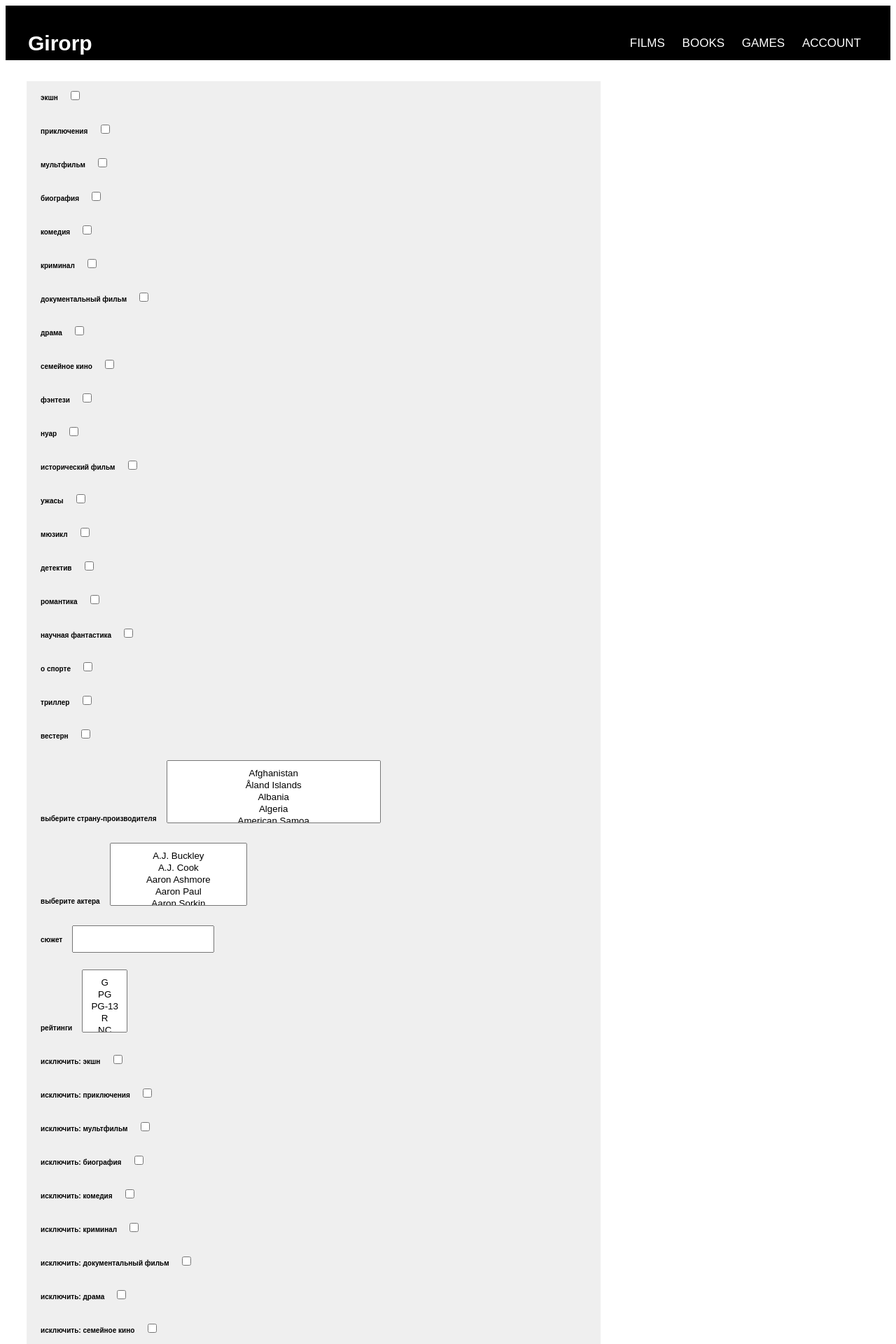
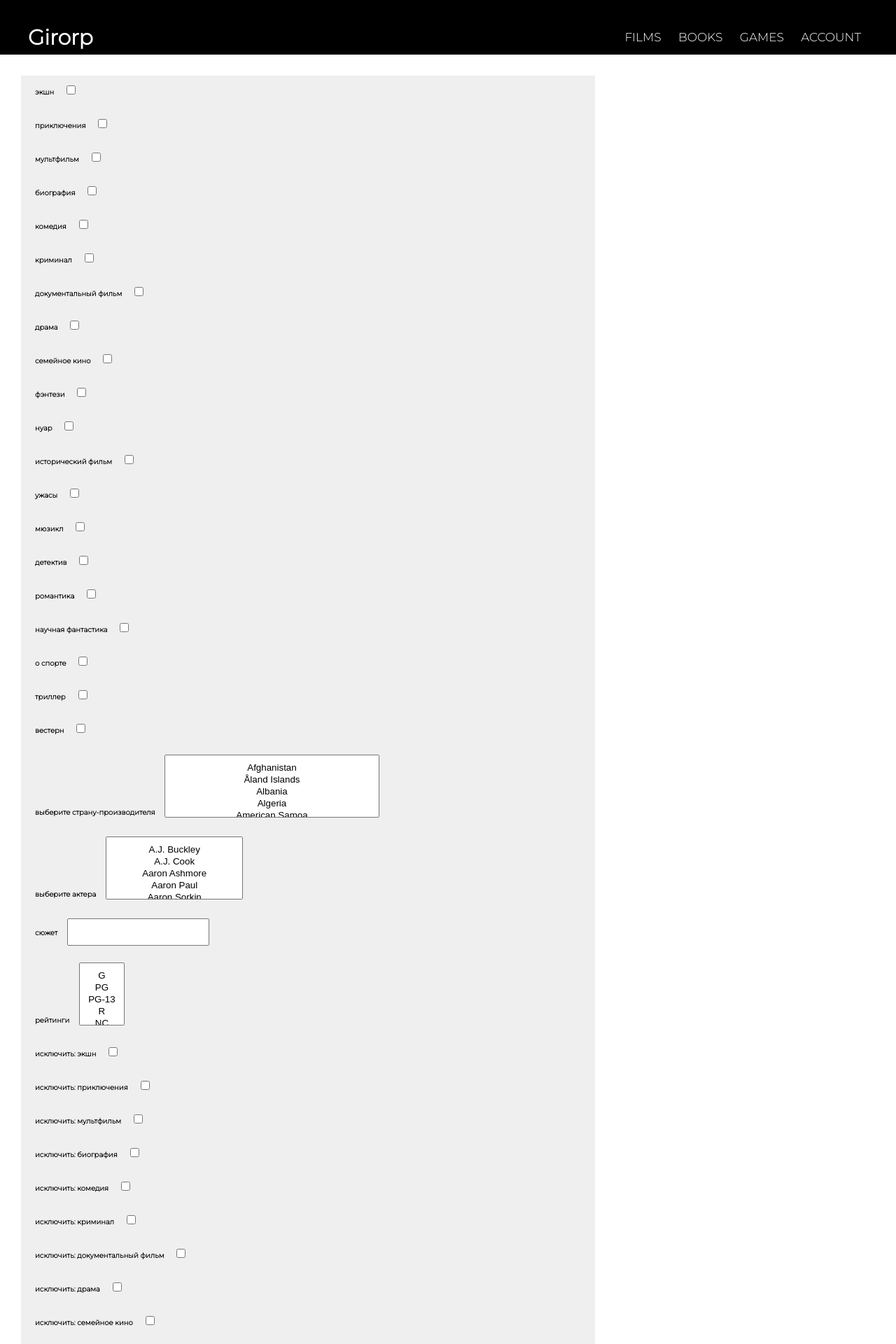
Before and after one commit to kolenka-matka/spasite, a Django app: page /movies_choice/ in a window 1280 px wide. Shown: the top 1920 px of the page at 70% size. Run offline with Django 4.2, Linux system fonts and the light colour scheme; some libraries are stand-ins or nearby versions.

Commit message:
чуть-чуть добавила монстрокрысу

```diff
--- a/static/css/styles.css
+++ b/static/css/styles.css
@@ -3,6 +3,7 @@ body {
 	font-size: 15px;
 	color: #333;
 	line-height: 1.6;
+	margin: 0;
 }
 
 
--- a/templates/search/movies_choice.html
+++ b/templates/search/movies_choice.html
@@ -9,7 +9,7 @@
 
     <link rel="preconnect" href="https://fonts.googleapis.com">
     <link rel="preconnect" href="https://fonts.gstatic.com" crossorigin>
-    <link href="https://fonts.googleapis.com/css2?family=Poppins:wght@300&display=swap" rel="stylesheet">
+    <link href="https://fonts.googleapis.com/css2?family=Montserrat:wght@100;300&display=swap" rel="stylesheet">
 
     <link rel="preconnect" href="https://fonts.googleapis.com">
     <link rel="preconnect" href="https://fonts.gstatic.com" crossorigin>
--- a/templates/search/movies_results.html
+++ b/templates/search/movies_results.html
@@ -9,7 +9,7 @@
 
     <link rel="preconnect" href="https://fonts.googleapis.com">
     <link rel="preconnect" href="https://fonts.gstatic.com" crossorigin>
-    <link href="https://fonts.googleapis.com/css2?family=Poppins:wght@300&display=swap" rel="stylesheet">
+    <link href="https://fonts.googleapis.com/css2?family=Montserrat:wght@100;300&display=swap" rel="stylesheet">
 
     <link rel="preconnect" href="https://fonts.googleapis.com">
     <link rel="preconnect" href="https://fonts.gstatic.com" crossorigin>
```
